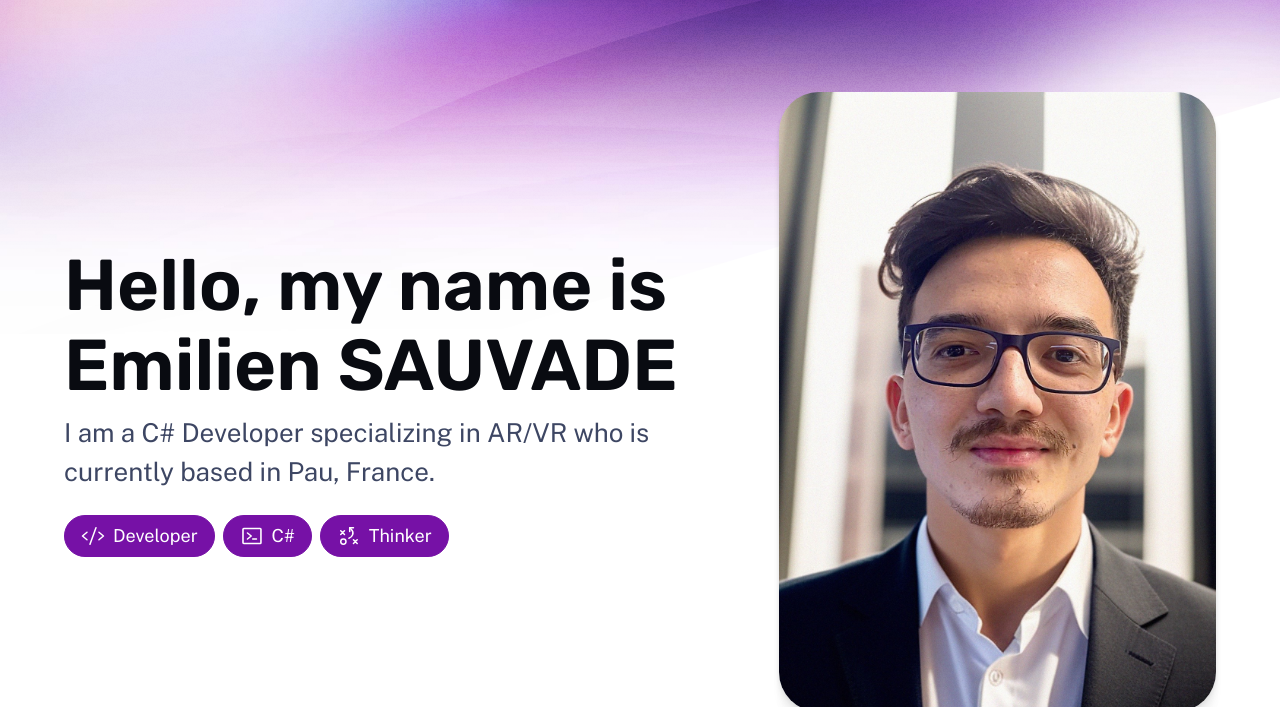
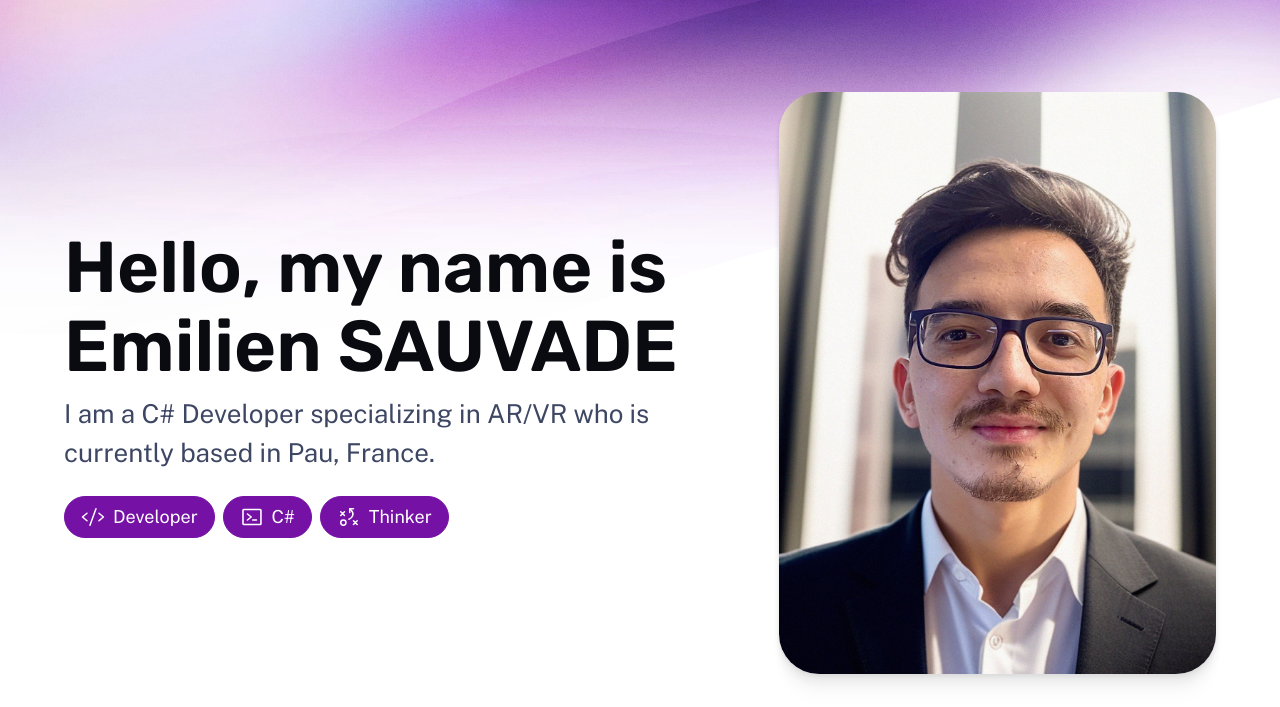
Before and after one commit to Lolominiom/Portfolio, an Astro site: page / in a window 1280 px wide. Shown: the part 93-800 px from the top of the page. Built offline with nearby package versions, Linux system fonts and the light colour scheme; Astro itself is replaced by a stand-in of ours.

Commit message:
Update global.css

```diff
--- a/src/styles/global.css
+++ b/src/styles/global.css
@@ -138,7 +138,7 @@ body {
 
 img {
 	max-width: 100%;
-	max-height: auto;
+	height: auto;
 }
 
 a {
```
